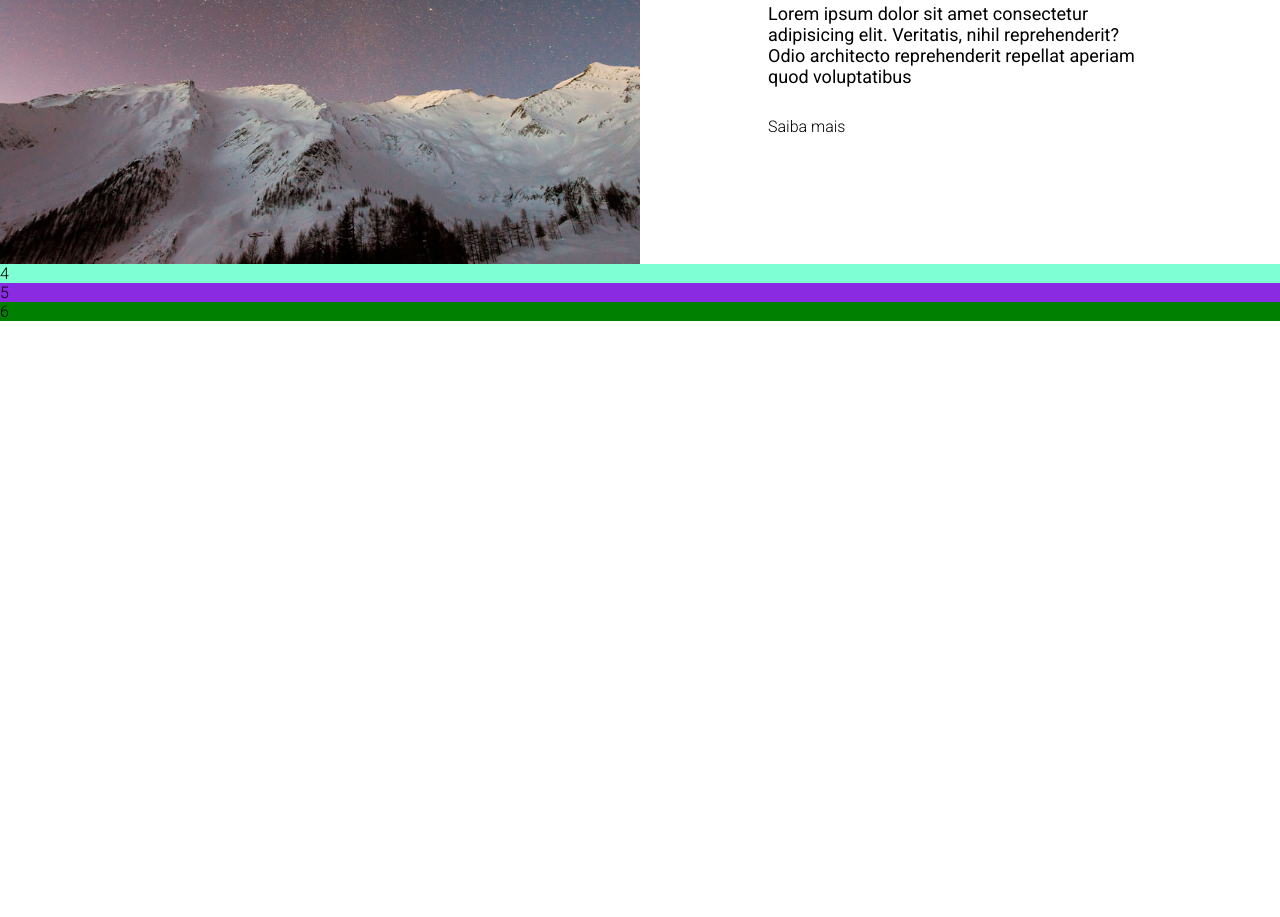
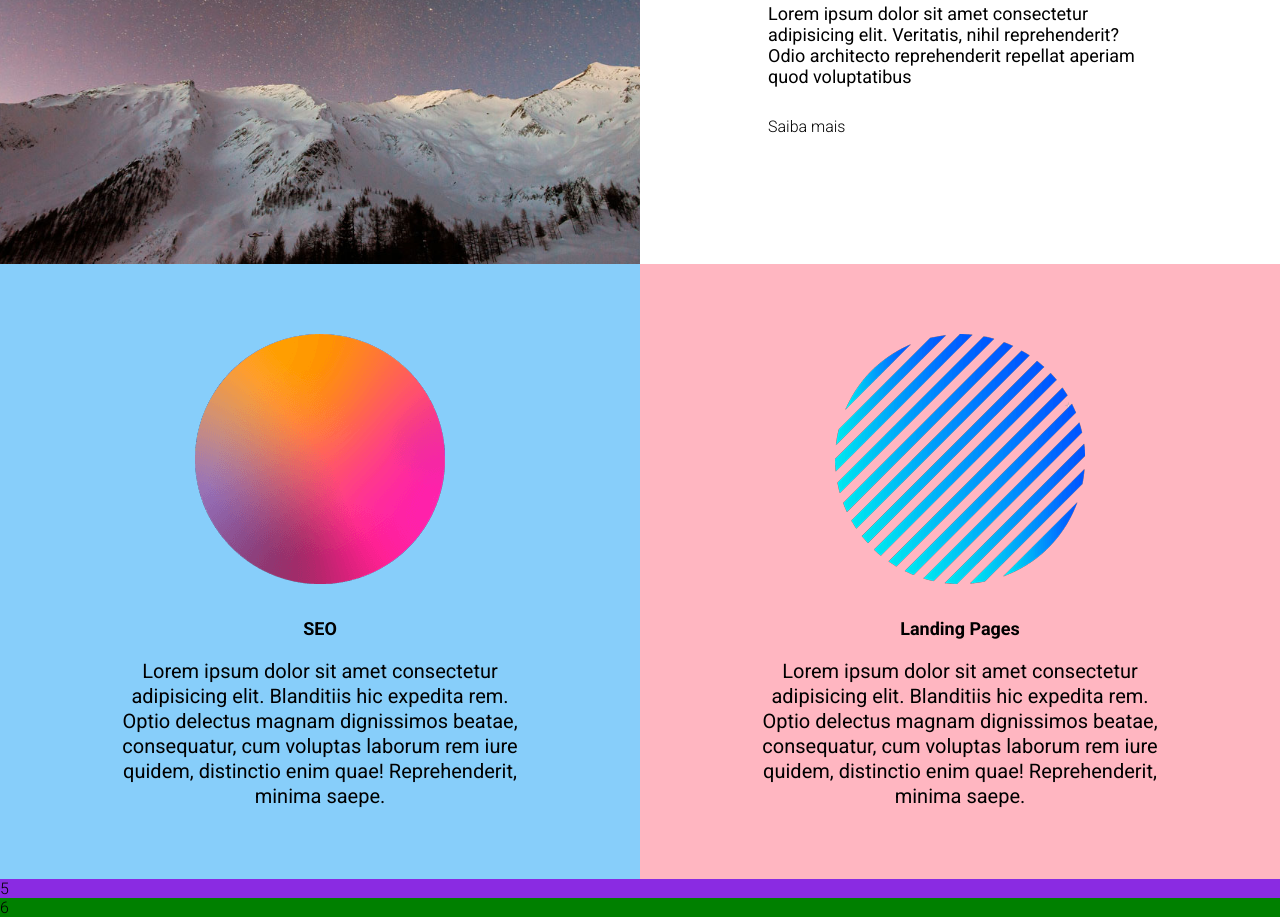
Before and after one commit to rafael-mlopes/Projeto-Landing-page-com-grid, a plain HTML site: page index.html in a window 1280 px wide. Shown: the part 1413-2330 px from the top of the page. Before the commit the page ends 1734 px from the top, so only its background shows below. Drawn offline with Linux system fonts and the light colour scheme.

Commit message:
Criando a seção de serviços com Grid

```diff
--- a/index.html
+++ b/index.html
@@ -53,7 +53,22 @@
             <a href="" class="btn-know-more">Saiba mais</a>
         </div>
     </section>
-    <section class="services">4</section>
+    <section class="services">
+        <div class="service">
+            <img src="./src/images/bolinha1.png" alt="Bolhinha 1">
+            <div class="service-info">
+                <h3>SEO</h3>
+                <p>Lorem ipsum dolor sit amet consectetur adipisicing elit. Blanditiis hic expedita rem. Optio delectus magnam dignissimos beatae, consequatur, cum voluptas laborum rem iure quidem, distinctio enim quae! Reprehenderit, minima saepe.</p>
+            </div>
+        </div>
+        <div class="service">
+            <img src="./src/images/bolinha2.png" alt="Bolhinha 2">
+            <div class="service-info">
+                <h3>Landing Pages</h3>
+                <p>Lorem ipsum dolor sit amet consectetur adipisicing elit. Blanditiis hic expedita rem. Optio delectus magnam dignissimos beatae, consequatur, cum voluptas laborum rem iure quidem, distinctio enim quae! Reprehenderit, minima saepe.</p>
+            </div>
+        </div>
+    </section>
     <section class="projects">5</section>
     <footer class="footer">6</footer>
 </body>
--- a/src/css/style.css
+++ b/src/css/style.css
@@ -145,7 +145,43 @@ body{
 /* SERVICES */
 .services{
     grid-area: services;
-    background-color: aquamarine;
+    display: grid;
+    grid-template-columns: 1fr 1fr;
+    text-align: center;
+}
+
+.services .service{
+    padding: 70px 20px;
+}
+
+.services .service img{
+    width: 250px;
+    margin-bottom: 30px;
+}
+
+.services .service h3{
+    font-size: 1.8rem;
+    font-weight: 700;
+}
+
+.services .service p{
+    font-size: 2rem;
+    font-weight: 400;
+    max-width: 400px;
+    margin: 20px auto 0;
+    line-height: 25px;
+}
+.services .service:nth-child(1){
+    background-color: lightskyblue;
+}
+.services .service:nth-child(2){
+    background-color: lightpink;
+}
+
+@media (max-width: 425px){
+    .services{
+        grid-template-columns: 1fr;
+    }
 }
 
 /* PROJECTS */
```
